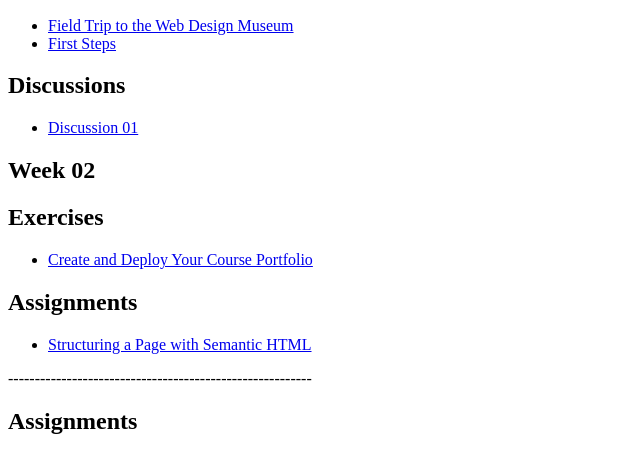
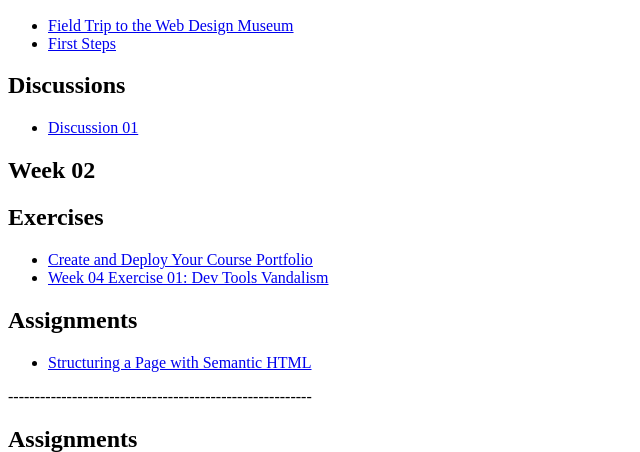
Before and after one commit to caseytre/C1, a plain HTML site: page index.html in a window 1280 px wide. Shown: the part 357-809 px from the top of the page, without its empty margins (0-640 px from the left). Drawn offline with Linux system fonts and the light colour scheme.

Commit message:
Update index.html

```diff
--- a/index.html
+++ b/index.html
@@ -84,6 +84,8 @@ Remember: You must create subfolders for each piece of coursework as the semeste
                 <ul>
                 <li><a href="file:///Users/caseytrejo/Documents/GitHub/C1/index.html">Create and Deploy Your Course Portfolio</a>
                     </li>
+                    <li><a href="week-04-exercise-01/">Week 04 Exercise 01: Dev Tools Vandalism</a>
+                    </li>
                 </ul>
                 <h2>Assignments</h2>
                 <ul>
```
